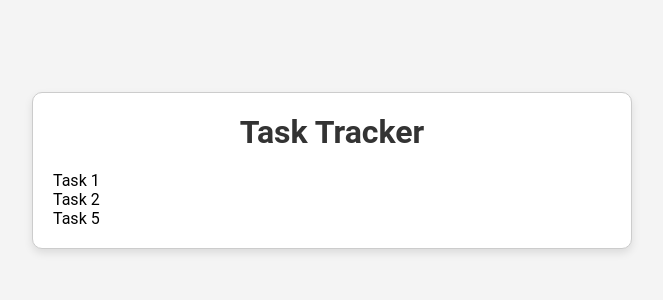
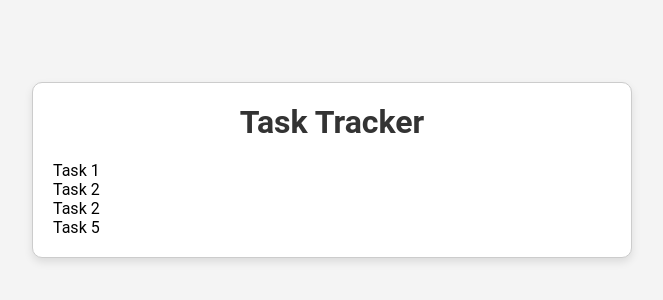
Before and after one commit to diqqa1909/test, a plain HTML site: page index.html in a window 1280 px wide. Shown: the part 230-530 px from the top of the page, without its empty margins (308-971 px from the left). Drawn offline with Linux system fonts and the light colour scheme.

Commit message:
added new task

```diff
--- a/index.html
+++ b/index.html
@@ -12,6 +12,7 @@
       <ul id="tasks">
         <li>Task 1</li>
         <li>Task 2</li>
+        <li>Task 2</li>
         <li>Task 5</li>
       </ul>
     </div>
```
Also changed, not shown: 1 other file.
